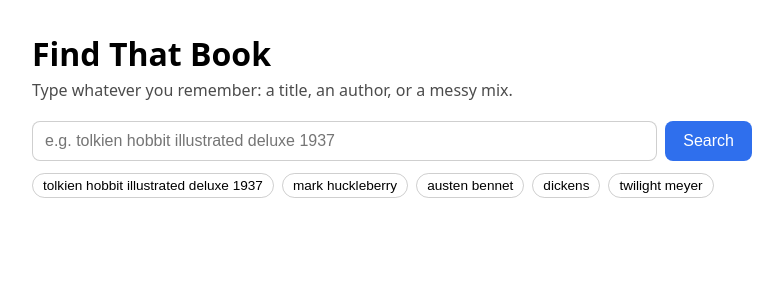
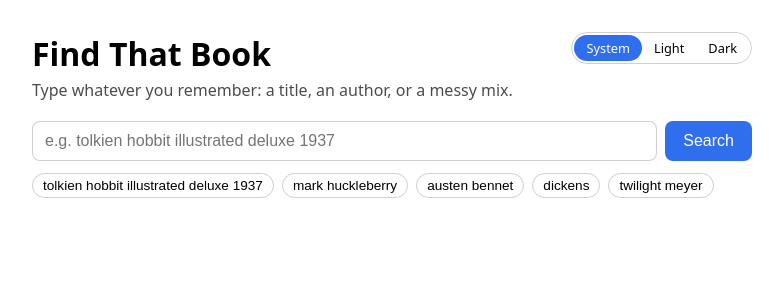
Before and after one commit to juan-alvarez-at-trip-arc/find-that-book, a React (Vite) app in the folder web/: page / in a window 1280 px wide. Shown: the top 300 px of the page, without its empty margins (248-1031 px from the left). Built offline with nearby package versions, Linux system fonts and the light colour scheme.

Commit message:
feat: add light/dark/system theme toggle, defaulting to system

```diff
--- a/web/index.html
+++ b/web/index.html
@@ -5,6 +5,13 @@
     <link rel="icon" type="image/svg+xml" href="/favicon.svg" />
     <meta name="viewport" content="width=device-width, initial-scale=1.0" />
     <title>Find That Book</title>
+    <script>
+      /* Apply a saved theme before first paint to avoid a flash; keep in sync with src/theme.ts. */
+      try {
+        var m = localStorage.getItem("ftb-theme");
+        if (m === "light" || m === "dark") document.documentElement.setAttribute("data-theme", m);
+      } catch (e) {}
+    </script>
   </head>
   <body>
     <div id="root"></div>
--- a/web/src/App.css
+++ b/web/src/App.css
@@ -1,6 +1,9 @@
 :root { color-scheme: light dark; font-family: system-ui, sans-serif; }
+:root[data-theme="light"] { color-scheme: light; }
+:root[data-theme="dark"] { color-scheme: dark; }
 body { margin: 0; }
 .page { max-width: 720px; margin: 0 auto; padding: 32px 16px 64px; }
+.top { display: flex; align-items: flex-start; justify-content: space-between; gap: 16px; flex-wrap: wrap; }
 h1 { margin: 0 0 4px; }
 .lead { margin: 0 0 20px; opacity: 0.7; }
 .search { display: flex; gap: 8px; }
@@ -44,3 +47,10 @@ h1 { margin: 0 0 4px; }
   .progress-bar span { animation: none; width: 100%; opacity: 0.5; transform: none; }
   .dots i, .pips li[data-step-state="active"], .progress-text { animation: none; }
 }
+
+/* Theme toggle */
+.theme-toggle { display: inline-flex; border: 1px solid #8886; border-radius: 999px; padding: 2px; flex-shrink: 0; }
+.theme-toggle button { border: 0; background: transparent; color: inherit; font: inherit; font-size: 0.8rem; padding: 4px 12px; border-radius: 999px; cursor: pointer; }
+.theme-toggle button:hover { background: #8883; }
+.theme-toggle button[aria-pressed="true"] { background: #2f6fed; color: #fff; }
+.theme-toggle button:focus-visible { outline: 2px solid #7aa7ff; outline-offset: 1px; }
--- a/web/src/App.tsx
+++ b/web/src/App.tsx
@@ -2,6 +2,7 @@ import { useRef, useState, type FormEvent } from "react";
 import { searchBooks } from "./api";
 import { ResultCard } from "./ResultCard";
 import { SearchProgress } from "./SearchProgress";
+import { ThemeToggle } from "./ThemeToggle";
 import type { SearchResponse } from "./types";
 import "./App.css";
 
@@ -45,8 +46,13 @@ export default function App() {
 
   return (
     <main className="page">
-      <h1>Find That Book</h1>
-      <p className="lead">Type whatever you remember: a title, an author, or a messy mix.</p>
+      <header className="top">
+        <div>
+          <h1>Find That Book</h1>
+          <p className="lead">Type whatever you remember: a title, an author, or a messy mix.</p>
+        </div>
+        <ThemeToggle />
+      </header>
 
       <form onSubmit={onSubmit} className="search">
         <input
--- /dev/null
+++ b/web/src/ThemeToggle.tsx
@@ -0,0 +1,36 @@
+import { useEffect, useState } from "react";
+import { applyMode, readStoredMode, storeMode, type ThemeMode } from "./theme";
+
+const OPTIONS: { value: ThemeMode; label: string }[] = [
+  { value: "system", label: "System" },
+  { value: "light", label: "Light" },
+  { value: "dark", label: "Dark" },
+];
+
+export function ThemeToggle() {
+  const [mode, setMode] = useState<ThemeMode>(readStoredMode);
+
+  useEffect(() => {
+    applyMode(mode);
+  }, [mode]);
+
+  function choose(next: ThemeMode) {
+    setMode(next);
+    storeMode(next);
+  }
+
+  return (
+    <div className="theme-toggle" role="group" aria-label="Theme">
+      {OPTIONS.map((option) => (
+        <button
+          key={option.value}
+          type="button"
+          aria-pressed={mode === option.value}
+          onClick={() => choose(option.value)}
+        >
+          {option.label}
+        </button>
+      ))}
+    </div>
+  );
+}
--- /dev/null
+++ b/web/src/theme.ts
@@ -0,0 +1,32 @@
+export type ThemeMode = "system" | "light" | "dark";
+
+const KEY = "ftb-theme";
+
+export function isThemeMode(value: unknown): value is ThemeMode {
+  return value === "system" || value === "light" || value === "dark";
+}
+
+/** Storage can be blocked (private mode, policies), so every access is guarded. */
+export function readStoredMode(): ThemeMode {
+  try {
+    const value = localStorage.getItem(KEY);
+    return isThemeMode(value) ? value : "system";
+  } catch {
+    return "system";
+  }
+}
+
+export function storeMode(mode: ThemeMode): void {
+  try {
+    localStorage.setItem(KEY, mode);
+  } catch {
+    // Not persisted; the choice still applies for this page view.
+  }
+}
+
+/** "system" removes the attribute so the OS preference (via color-scheme) decides, live. */
+export function applyMode(mode: ThemeMode): void {
+  const root = document.documentElement;
+  if (mode === "system") root.removeAttribute("data-theme");
+  else root.setAttribute("data-theme", mode);
+}
```
Also changed, not shown: 1 other file (tests, documents, lock files or other folders).
